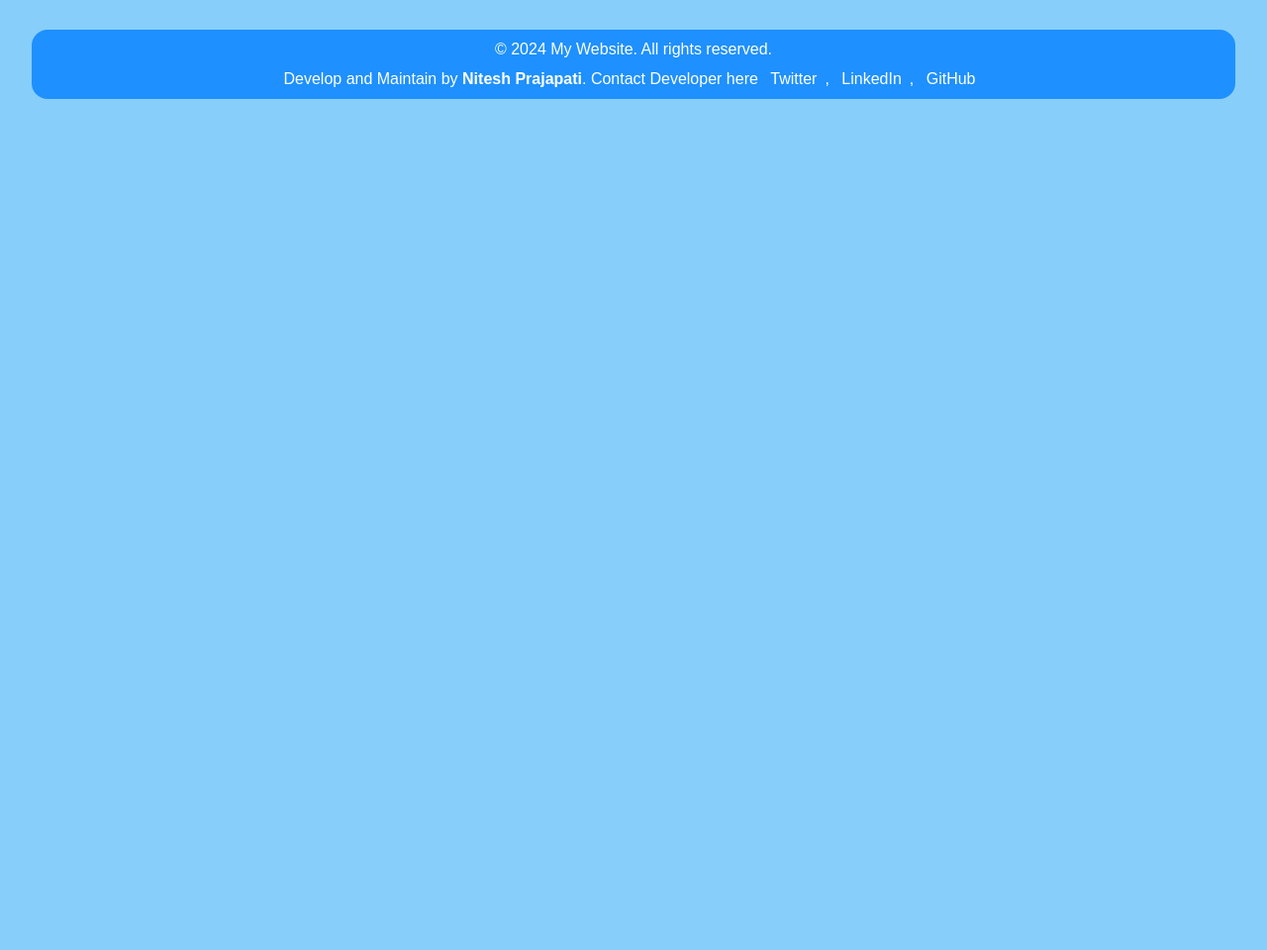
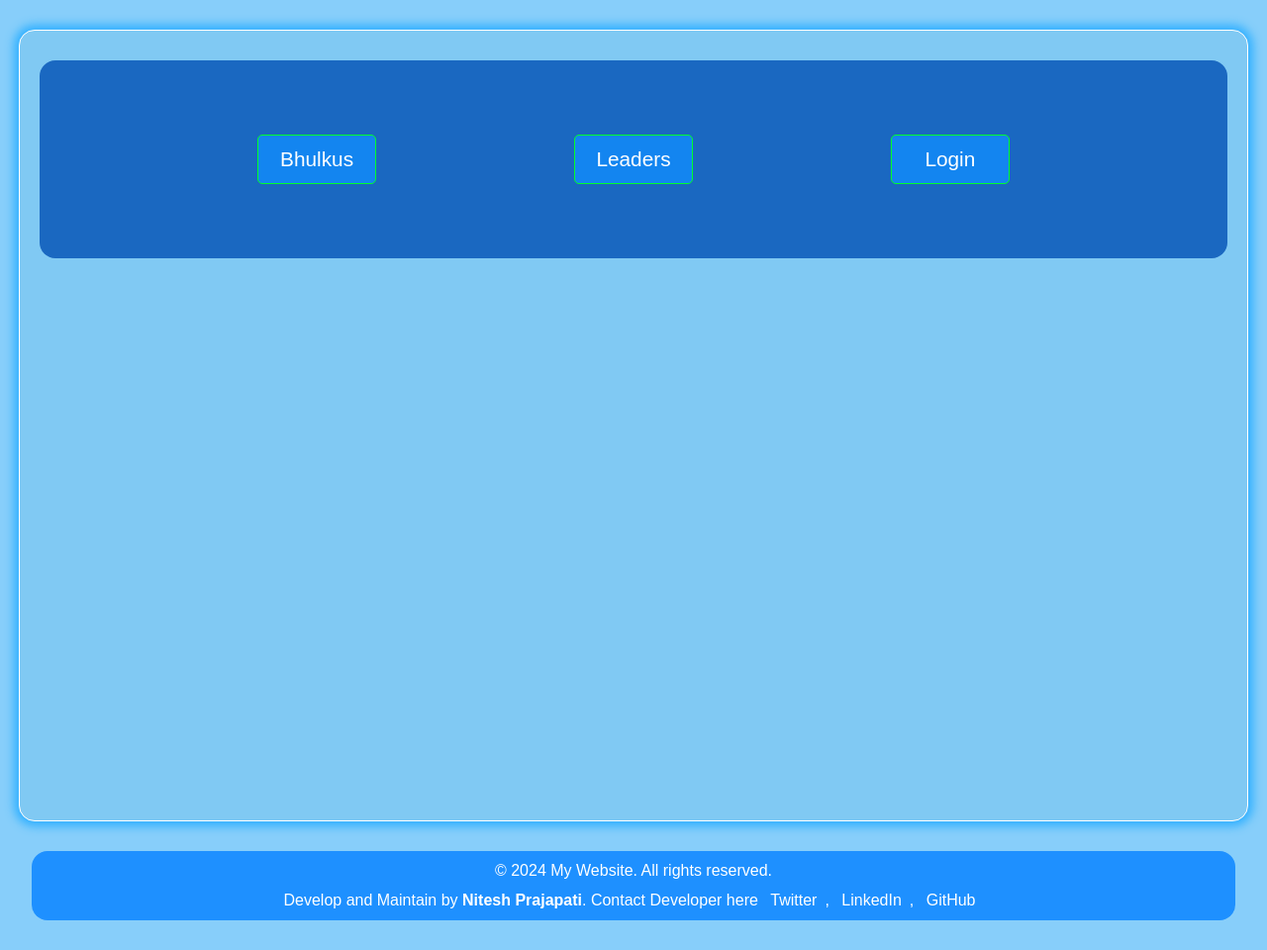
Before and after one commit to nkprajapati230/ADMS, a Django app: page /home/ in a window 1280 px wide. Shown: the part 95-1055 px from the top of the page at 99% size. Before the commit the page ends 195 px from the top, so only its background shows below. Run offline with Django 5.2, Linux system fonts and the light colour scheme.

Commit message:
configured home page and created leaders profile model

```diff
--- a/ADMS/bhulkus/bhulkus_urls.py
+++ b/ADMS/bhulkus/bhulkus_urls.py
@@ -7,5 +7,5 @@ urlpatterns = [
     path('all-bhulku/<str:arg>',views.bhulkus_db,name='bhulkus-db'),
     path('detailed/<int:id>',views.detailed,name='detailed-view'),
     path('delete/<int:id>',views.delete,name='delete-db'),
-    path('update/<int:id>',views.update,name='update-db')
+    path('update/<int:id>',views.update,name='update-db'),
 ]
--- a/ADMS/leaders/admin.py
+++ b/ADMS/leaders/admin.py
@@ -1,6 +1,7 @@
 from django.contrib.auth.models import Group
 from django.contrib import admin
-from leaders.models import Leader
+from leaders.models import Leader,leadersProfile
 
 admin.site.register(Leader)
+admin.site.register(leadersProfile)
 admin.site.unregister(Group)
--- a/ADMS/static/css/home/home.css
+++ b/ADMS/static/css/home/home.css
@@ -0,0 +1,33 @@
+.ext-links{
+    height: 200px;
+    width: 100%;
+    background-color: rgb(26, 104, 193);
+    margin: 10px auto;
+    padding: 10px 20px;
+    display: flex;
+    justify-content: space-evenly;
+    align-items: center;
+    border-radius: 1rem;
+}
+
+
+.ext-links a{
+    height: 50px;
+    width: 120px;
+    color: #fff;
+    font-size: 1.3rem;
+    background-color: rgb(19, 133, 240);
+    text-decoration: none;
+    border: 1px solid rgb(0, 255, 42);
+    border-radius: 5px;
+    display: flex;
+    align-items: center;
+    justify-content: center;
+}
+
+
+.ext-links a:hover{
+    height: 48px;
+    background-color: rgb(43, 83, 226);
+    border-radius: 2px;
+}
--- a/ADMS/templates/home/about_us.html
+++ b/ADMS/templates/home/about_us.html
@@ -6,6 +6,8 @@
 
 {% block main_content %}
 
+<main>
 
+</main>
 
 {% endblock main_content %}
--- a/ADMS/templates/home/contact_us.html
+++ b/ADMS/templates/home/contact_us.html
@@ -6,6 +6,8 @@
 
 {% block main_content %}
 
+<main>
 
+</main>
 
 {% endblock main_content %}
--- a/ADMS/templates/home/home.html
+++ b/ADMS/templates/home/home.html
@@ -1,11 +1,19 @@
 {% extends "home/base.html" %}
 {% load static %}
 
-{% block title %} Jai SwamiNarayan  Home Page {% endblock title %}
-{% block css %}<link rel="stylesheet" href="{% static 'css/home/home.css' %}">{% endblock css %}
+{% block title %} Home Page {% endblock title %}
+{% block css %}<link rel="stylesheet" href="{% static "css/home/home.css" %}">{% endblock css %}
 
 {% block main_content %}
 
+<main>
 
+    <div class="ext-links">
+        <a href="{% url 'bhulkus-db' %}">Bhulkus</a>
+        <a href="{% url 'leaders-page' %}">Leaders</a>
+        <a href="{% url 'login-page' %}">Login</a>
+    </div>
+
+</main>
 
 {% endblock main_content %}
--- a/ADMS/templates/home/materials.html
+++ b/ADMS/templates/home/materials.html
@@ -6,6 +6,8 @@
 
 {% block main_content %}
 
+<main>
 
+</main>
 
 {% endblock main_content %}
```
Also changed, not shown: ADMS/leaders/models.py (+9 -0 lines).
